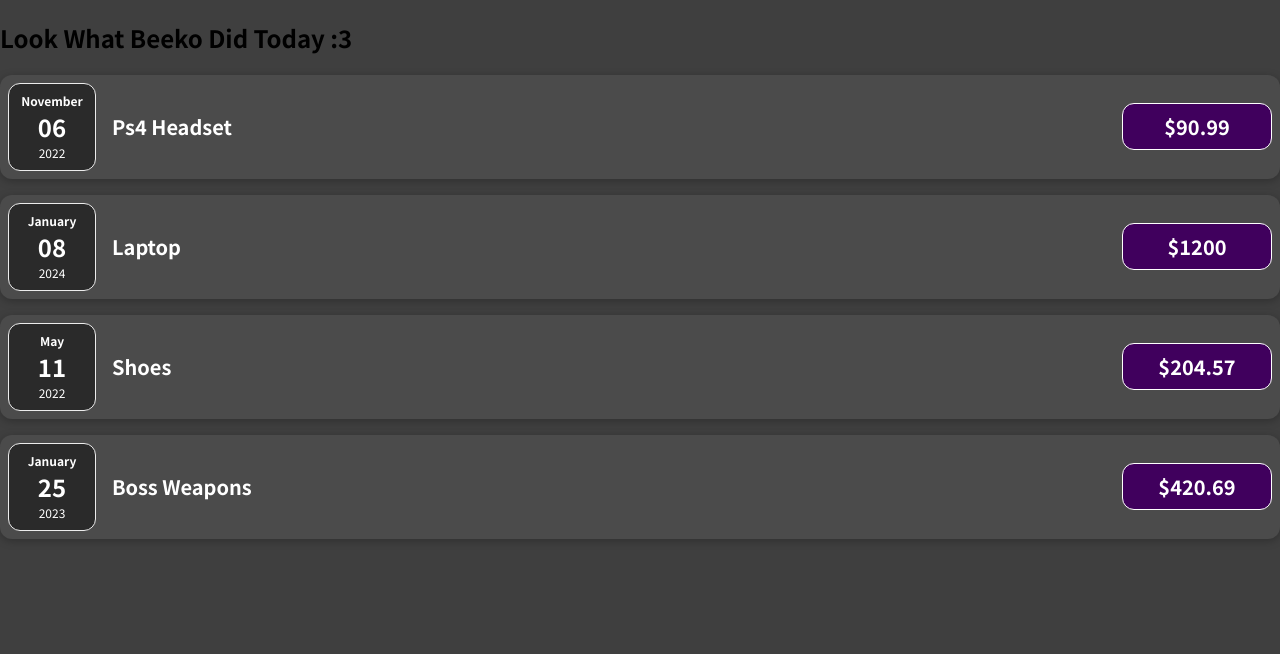
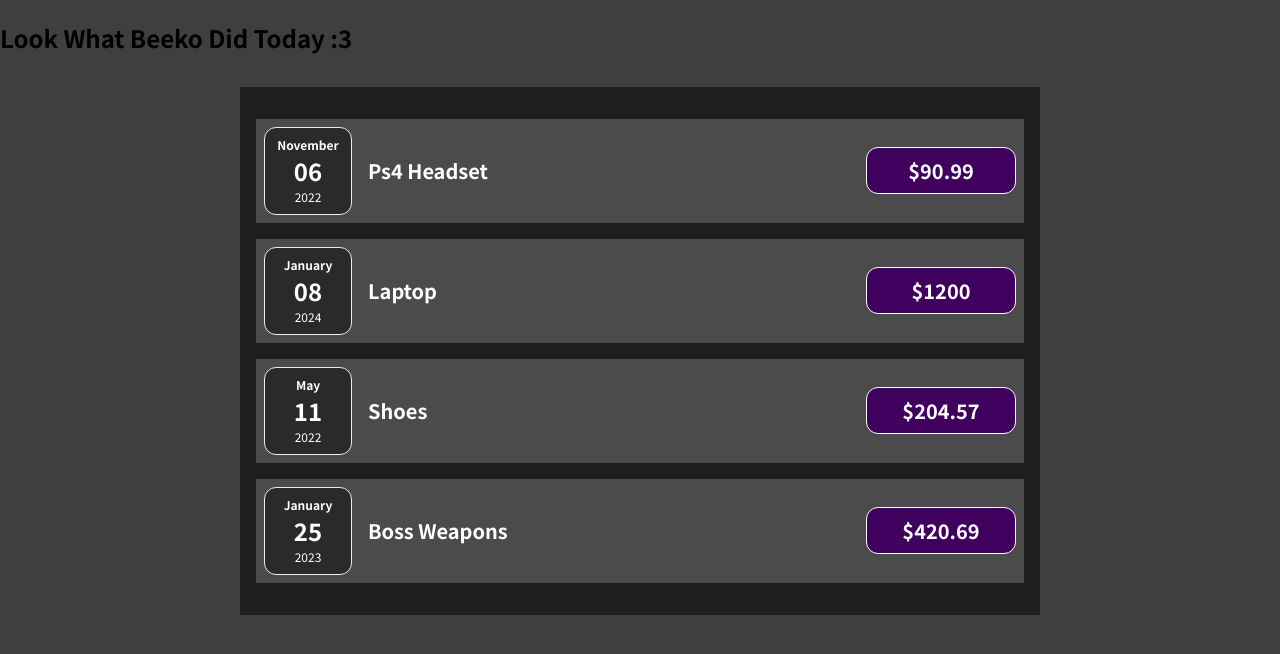
Before and after one commit to 8-Bit-Analyst/React-course, a JavaScript app in the folder complete-react-guide/: page / in a window 1280 px wide. Shown: the top 654 px of the page. Built offline with nearby package versions, Linux system fonts and the light colour scheme.

Commit message:
Reusable style card created and implimented
full features of the card are currently not working this branch will need to be returned to once a better understanding has been obtained

```diff
--- a/complete-react-guide/src/components/AppRenderExp.js
+++ b/complete-react-guide/src/components/AppRenderExp.js
@@ -1,5 +1,8 @@
 import ExpenseItem from "./ExpenseItem";
 
+import "./Expenses.css";
+
+//  simplified using given val, key with .map object
 const AppRenderExp = (props) => {
 	const expenses = props.expenses.map((val, key) => {
 		return (
--- /dev/null
+++ b/complete-react-guide/src/components/Card.css
@@ -0,0 +1,4 @@
+.Card {
+	border-radius: 12px;
+	box-shadow: 0 1px 8px rgba(0, 0, 0, 0.25);
+}
--- /dev/null
+++ b/complete-react-guide/src/components/Card.js
@@ -0,0 +1,8 @@
+import "./Card.css";
+
+const Card = (props) => {
+	const classes = "card " + props.className;
+	return <div className={classes}>{props.children}</div>;
+};
+
+export default Card;
--- a/complete-react-guide/src/components/ExpenseItem.css
+++ b/complete-react-guide/src/components/ExpenseItem.css
@@ -2,10 +2,8 @@
 	display: flex;
 	justify-content: space-between;
 	align-items: center;
-    box-shadow: 0 2px 8px rgba(0, 0, 0, 0.25);
 	padding: 0.5rem;
 	margin: 1rem 0;
-    border-radius: 12px;
 	background-color: #4b4b4b;
 }
 
--- a/complete-react-guide/src/components/ExpenseItem.js
+++ b/complete-react-guide/src/components/ExpenseItem.js
@@ -1,15 +1,16 @@
 import ExpenseDate from "./ExpenseDate";
+import Card from "./Card";
 import "./ExpenseItem.css";
 
 const ExpenseItem = (props) => {
 	return (
-		<div className="expense-item">
+		<Card className="expense-item">
 			<ExpenseDate date={props.date} />
 			<div className="expense-item__description">
 				<h2>{props.title}</h2>
 				<div className="expense-item__price">${props.amount}</div>
 			</div>
-		</div>
+		</Card>
 	);
 };
 
--- /dev/null
+++ b/complete-react-guide/src/components/Expenses.css
@@ -0,0 +1,7 @@
+.expenses {
+	padding: 1rem;
+	background-color: rgb(31, 31, 31);
+	margin: 2rem auto;
+	width: 50rem;
+	max-width: 95%;
+}
```
Lines whose indentation alone changed are shown as unchanged.
